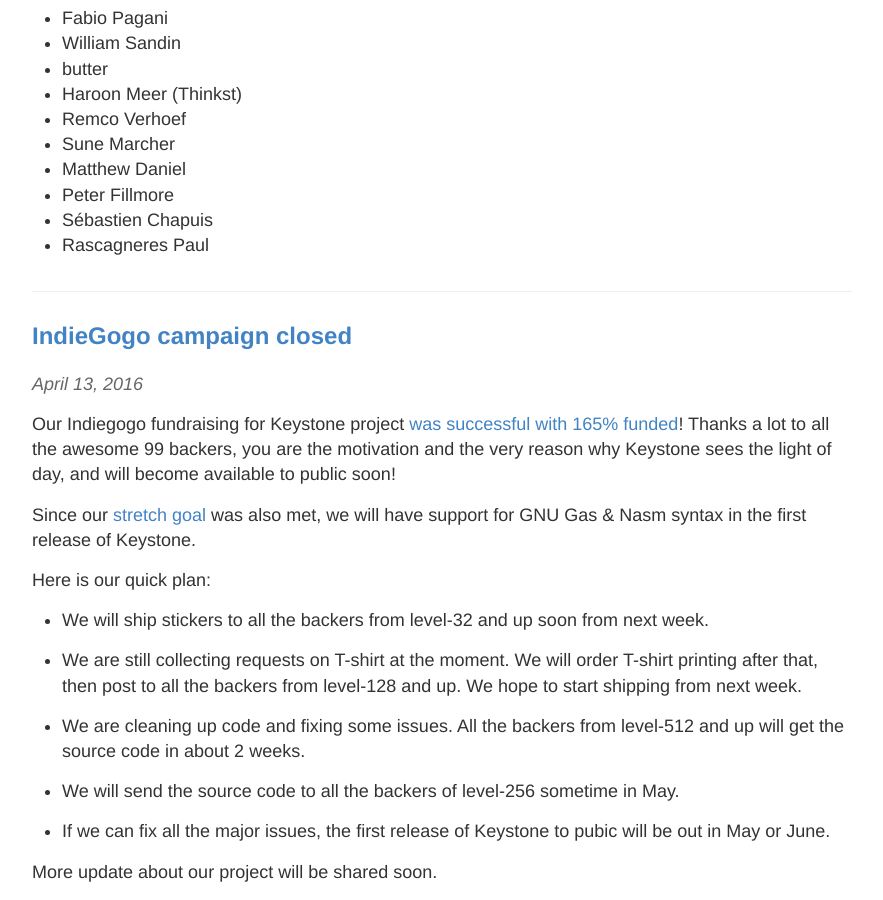
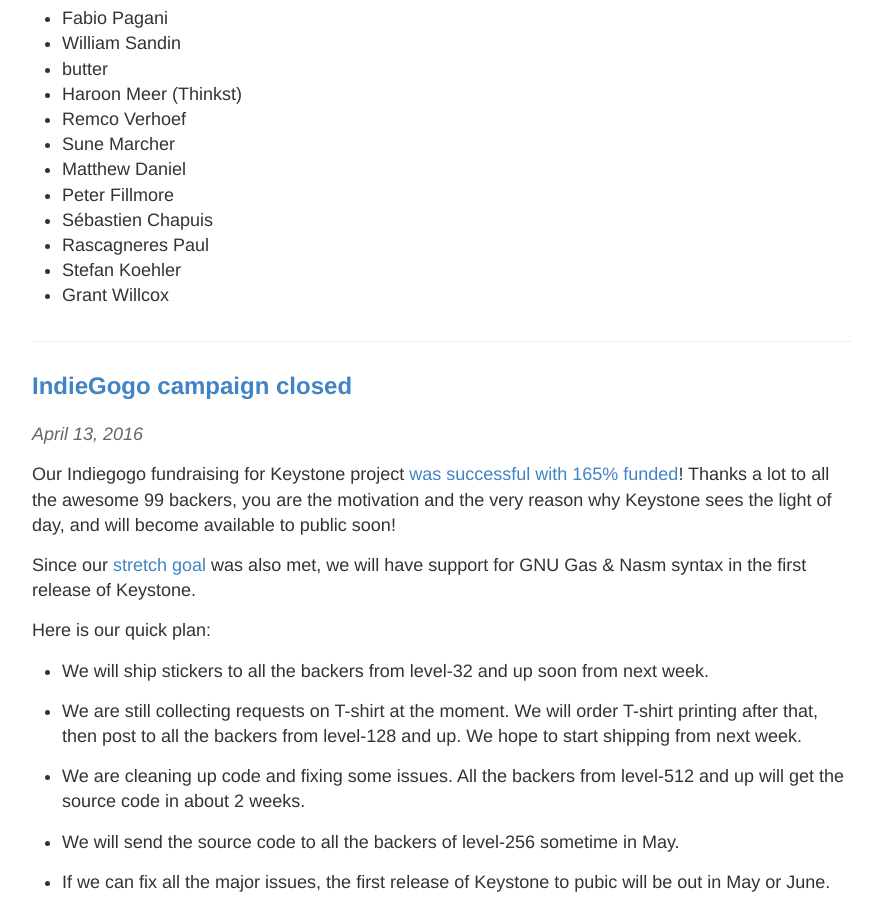
Before and after one commit to keystone-engine/keystone-engine.github.io, a Jekyll site: the page built from index.html, in a window 1280 px wide and 900 px high, scrolled down 2745 px. Shown: the whole window, without its empty margins (198-1081 px from the left). Built offline with Jekyll 4.4.1, drawn with Linux system fonts in a browser that asks for light colours.

Commit message:
add missing names in indiegogo4

```diff
--- a/_posts/2016-04-24-indiegogo4.md
+++ b/_posts/2016-04-24-indiegogo4.md
@@ -97,3 +97,5 @@
 - Peter Fillmore
 - Sébastien Chapuis
 - Rascagneres Paul
+- Stefan Koehler
+- Grant Willcox
```
